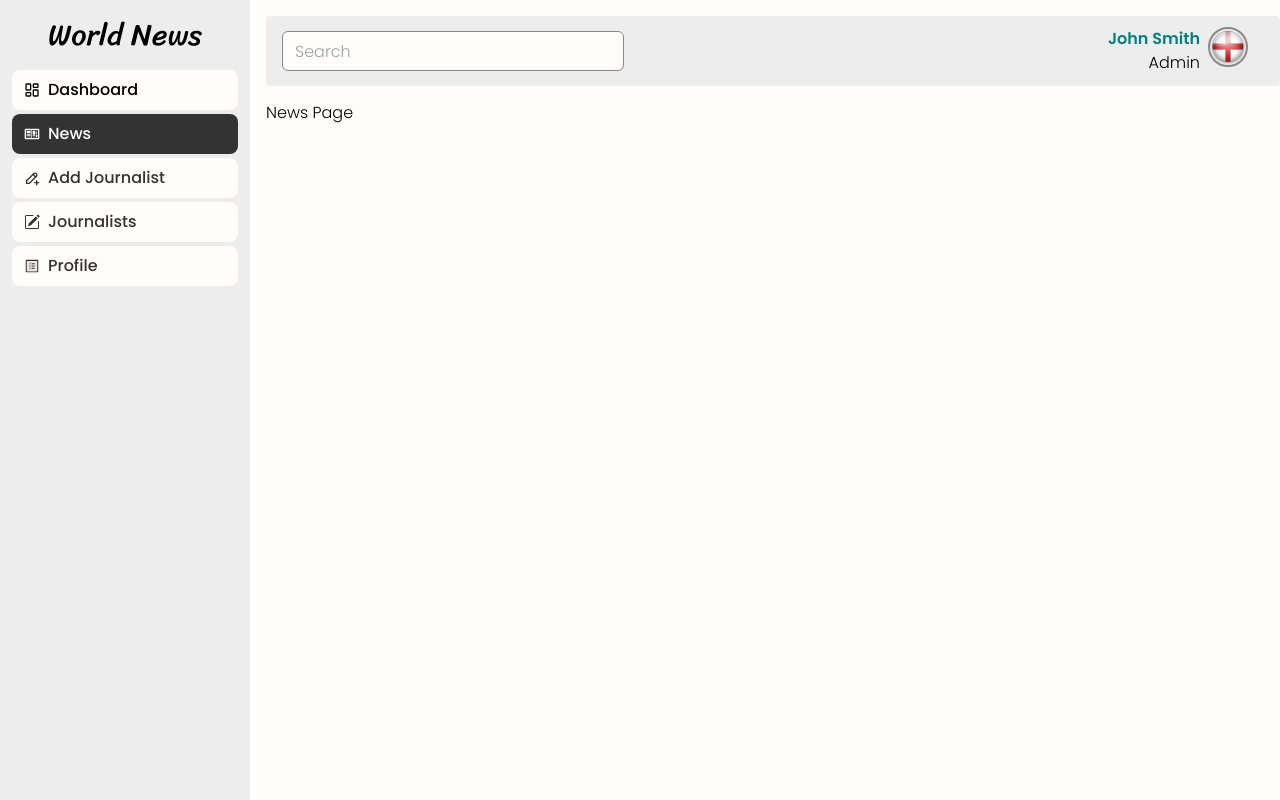
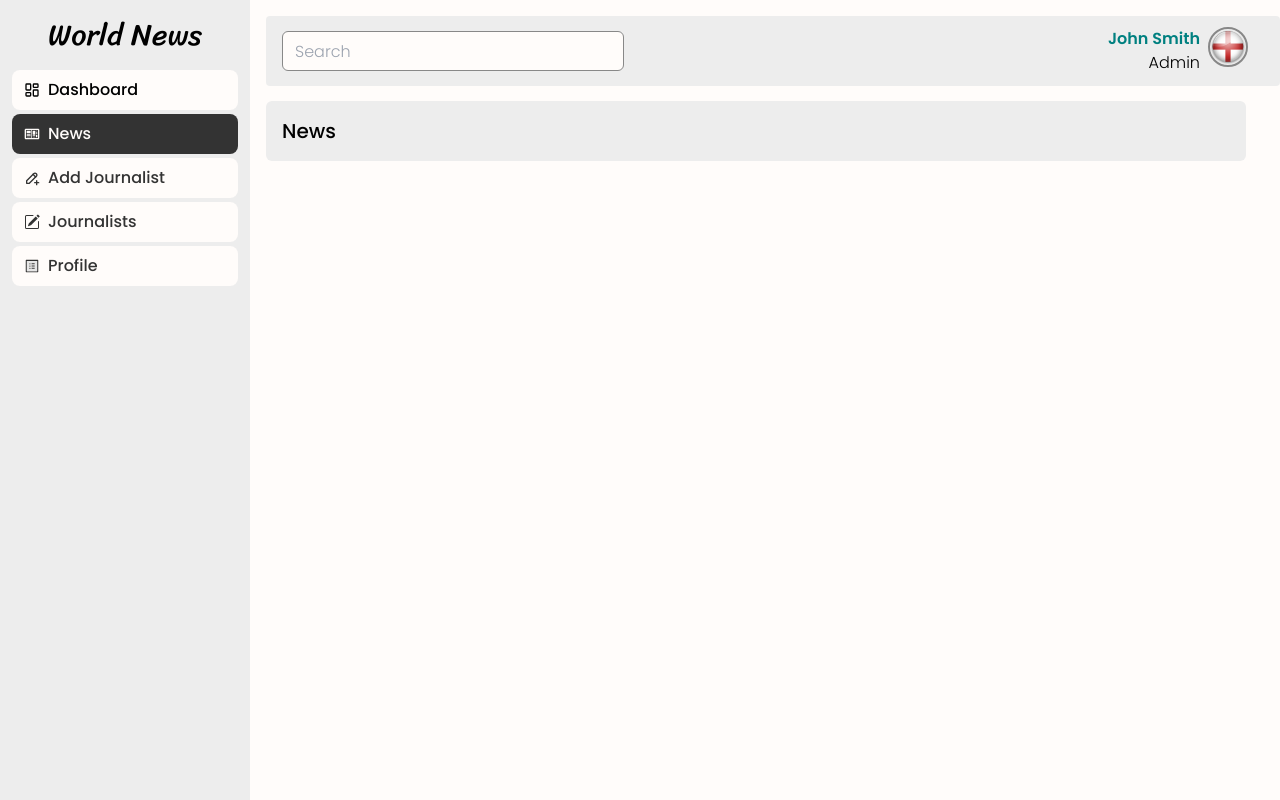
Before and after one commit to Nimira43/World-News, a React (Vite) app in the folder client/: page /dashboard/news in a window 1280 px wide. Built offline with nearby package versions, Linux system fonts and the light colour scheme.

Commit message:
Starting to develop the News page.

```diff
--- a/client/src/dashboard/pages/News.jsx
+++ b/client/src/dashboard/pages/News.jsx
@@ -1,7 +1,9 @@
 const News = () => {
   return (
-    <div>
-      News Page
+    <div className='bg-grey-light rounded-md'>
+      <div className='flex justify-between p-4'>
+        <h2 className='text-xl font-medium'>News</h2>
+      </div>
     </div>
   )
 }
```
